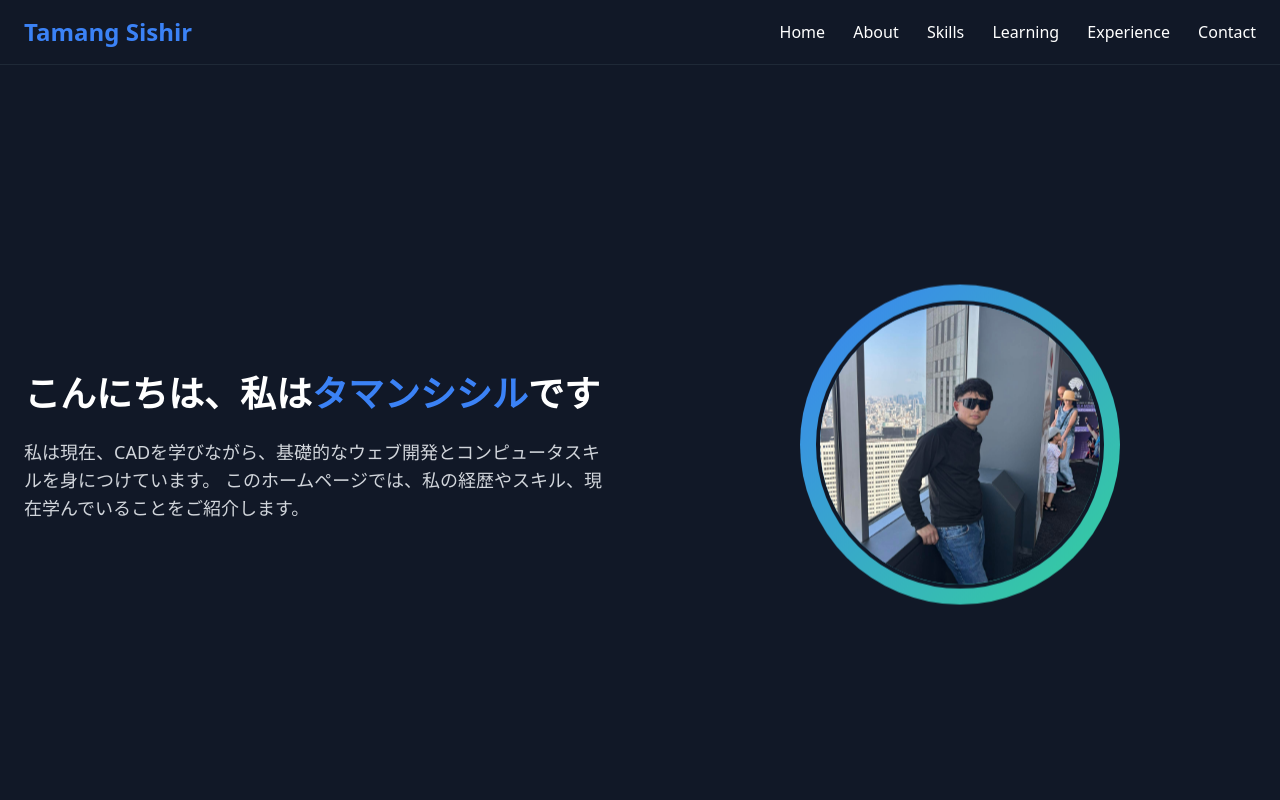
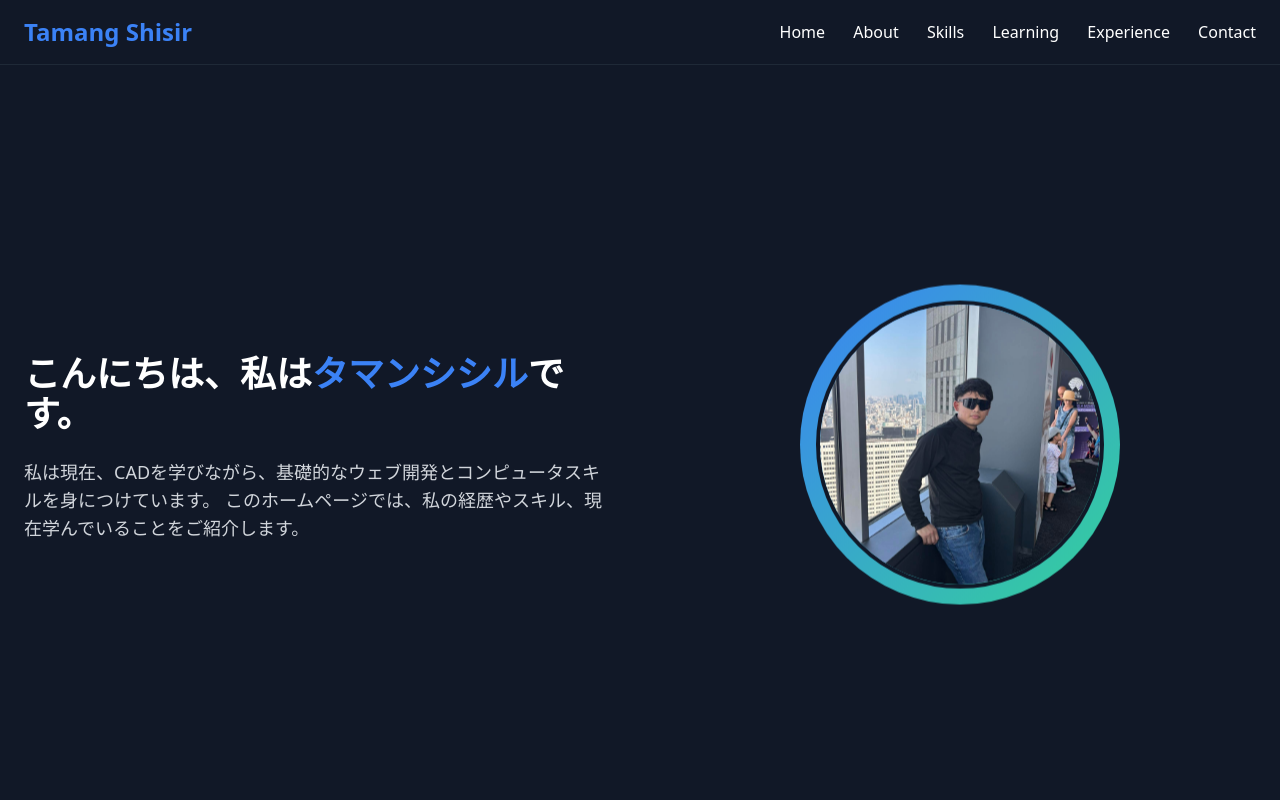
Before and after one commit to NabindraTamang/homepage, a plain HTML site: page index.html in a window 1280 px wide. Shown: the top 800 px of the page. Drawn offline with nearby package versions, Linux system fonts and the light colour scheme.

Commit message:
Update homepage with new changes

```diff
--- a/index.html
+++ b/index.html
@@ -3,7 +3,7 @@
   <head>
     <meta charset="UTF-8" />
     <meta name="viewport" content="width=device-width, initial-scale=1.0" />
-    <title>Tamang Sishir | Home</title>
+    <title>Tamang Shisir | Home</title>
 
     <!-- Tailwind CSS -->
     <script src="https://cdn.tailwindcss.com"></script>
@@ -35,7 +35,7 @@
     <!-- ================= HEADER ================= -->
     <header class="fixed w-full bg-gray-900 border-b border-gray-800 z-50">
       <div class="container mx-auto px-6 py-4 flex justify-between items-center">
-        <h1 class="text-2xl font-bold text-primary">Tamang Sishir</h1>
+        <h1 class="text-2xl font-bold text-primary">Tamang Shisir</h1>
         <nav class="space-x-6 hidden md:block">
           <a href="#home" class="hover:text-primary">Home</a>
           <a href="#about" class="hover:text-primary">About</a>
@@ -55,7 +55,7 @@
       <!-- TEXT -->
       <div class="space-y-6">
         <h2 class="text-3xl lg:text-4xl font-bold text-white">
-          こんにちは、私は<span class="text-primary">タマンシシル</span>です
+          こんにちは、私は<span class="text-primary">タマンシシル</span>です。
         </h2>
         <p class="text-gray-300 text-lg">
           私は現在、CADを学びながら、基礎的なウェブ開発とコンピュータスキルを身につけています。
```
